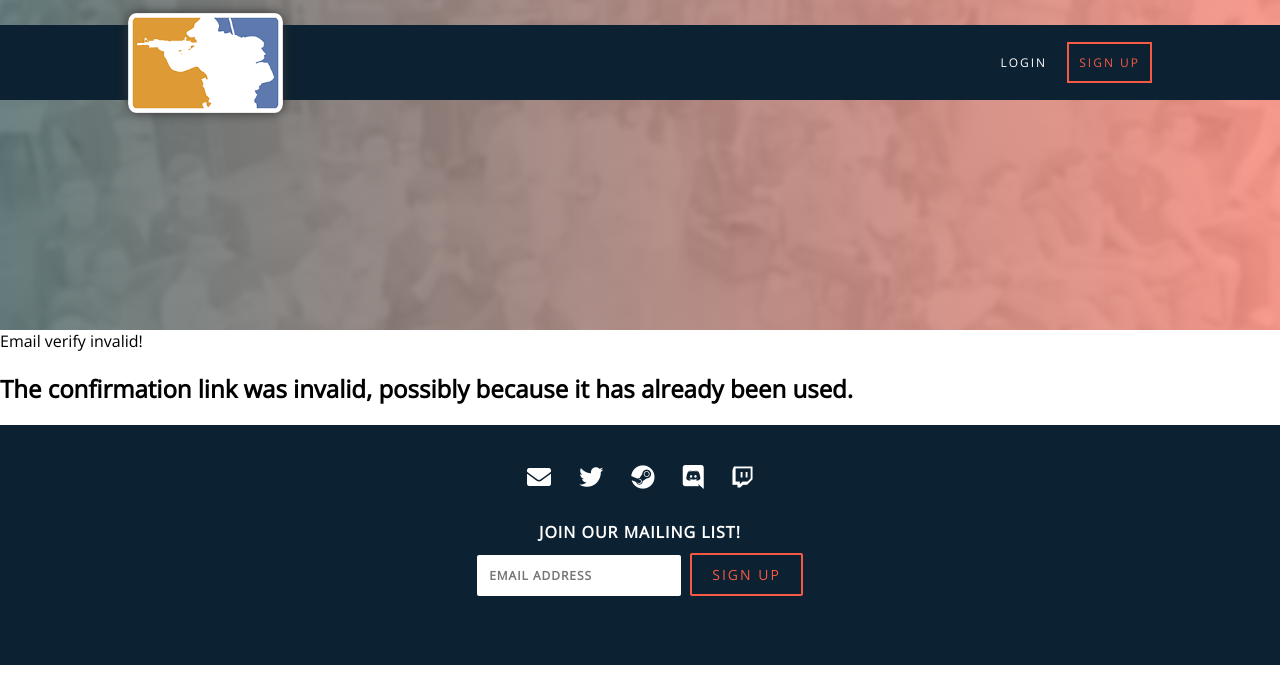
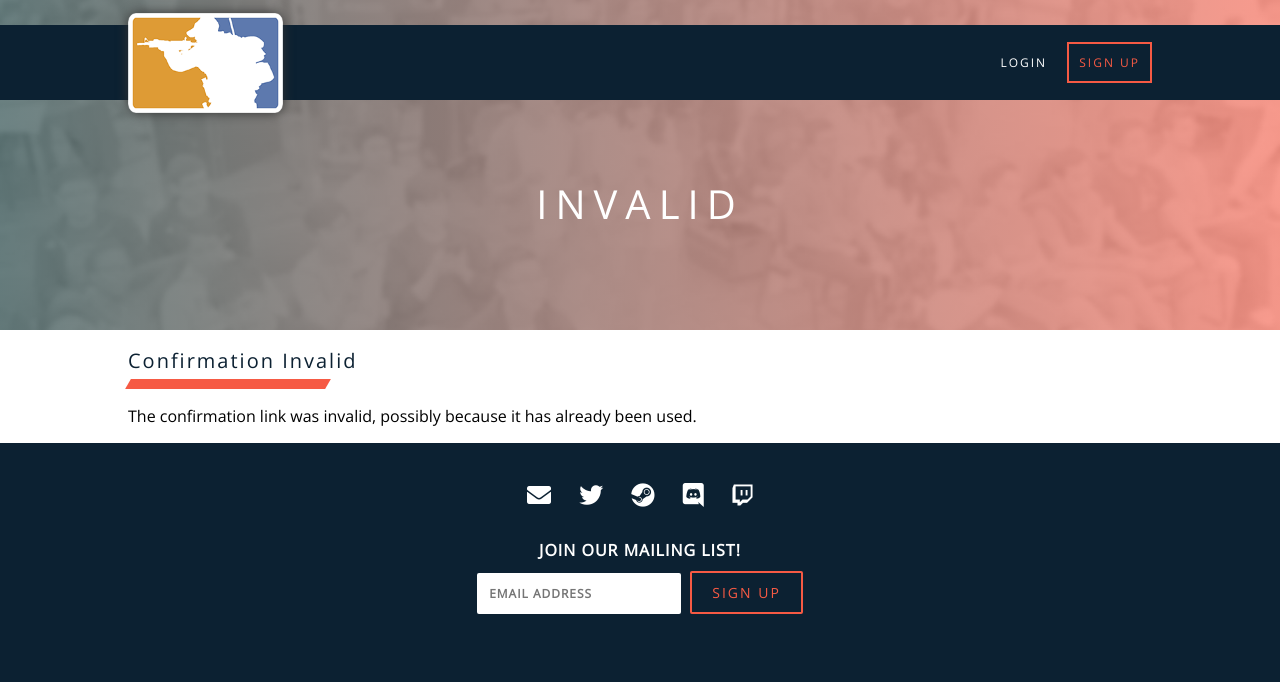
Before and after one commit to xtian96/naccs-django, a Django app: a page that uses naccsweb/settings/templates/verification/verification_invalid.html in a window 1280 px wide. Shown: the top 682 px of the page. Run offline with Django 3.2, Linux system fonts and the light colour scheme.

Commit message:
Stylize college verification flow

```diff
--- a/naccsweb/settings/templates/verification/verification_invalid.html
+++ b/naccsweb/settings/templates/verification/verification_invalid.html
@@ -1,7 +1,15 @@
 {% extends 'core/base.html' %}
 
+{% block title %}Email verify invalid!{% endblock title %}
+
+{% block jumbo_title %}INVALID{% endblock %}
+
 {% block content %}
-
-{% block title %}Email verify invalid!{% endblock title %}
-  <h2>The confirmation link was invalid, possibly because it has already been used.</h2>
+<div class="content">
+  <section class="panel">
+    <h1 class="title">Confirmation Invalid</h1>
+    <div class="underline"></div>
+    <p>The confirmation link was invalid, possibly because it has already been used.</p>
+  </section>
+</div>
 {% endblock %}
```
Also changed, not shown: naccsweb/settings/templates/verification/verification_pending.html (+7 -1 lines).
